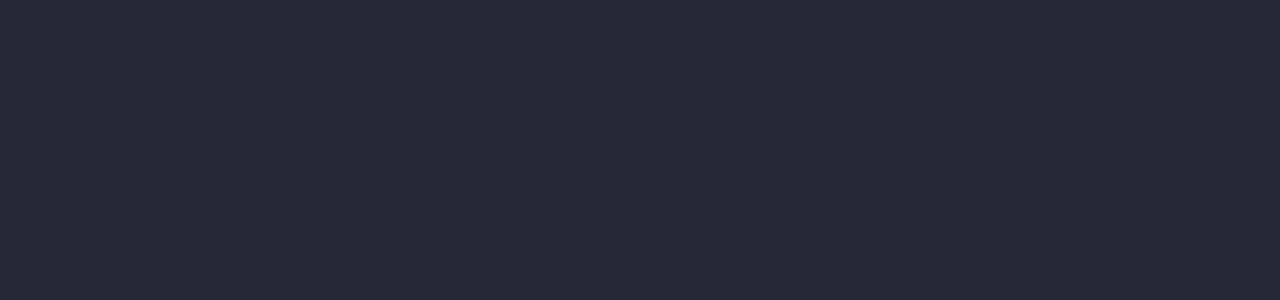
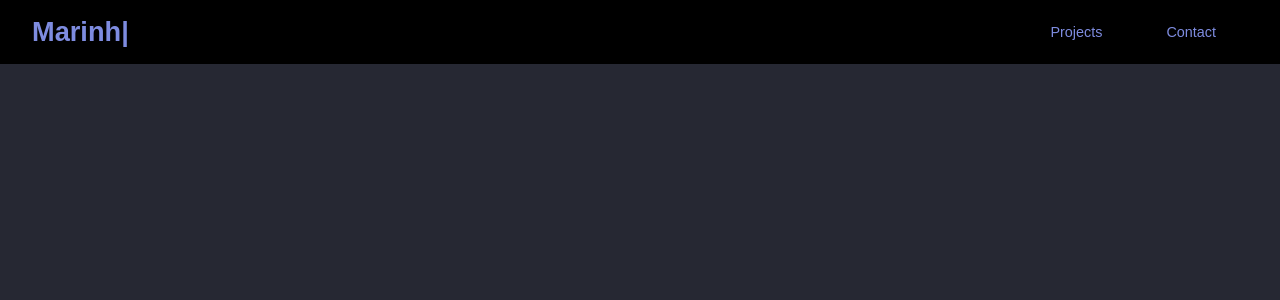
Before and after one commit to marinhomateus/mateus-marinho, a Next.js app: page /contact in a window 1280 px wide. Shown: the top 300 px of the page. Built offline with nearby package versions, Linux system fonts and the light colour scheme.

Commit message:
navbar insert

```diff
--- a/pages/contact.js
+++ b/pages/contact.js
@@ -1,10 +1,12 @@
 import React, { Component } from 'react'
+import NavBar from './../src/components/NavBar'
+
 
 export class contact extends Component {
     render() {
         return (
             <div>
-
+                <NavBar/>
             </div>
         )
     }
--- a/pages/projects.js
+++ b/pages/projects.js
@@ -1,10 +1,11 @@
 import React, { Component } from 'react'
+import NavBar from './../src/components/NavBar'
 
 export class projects extends Component {
     render() {
         return (
             <div>
-
+                <NavBar/>
             </div>
         )
     }
```
